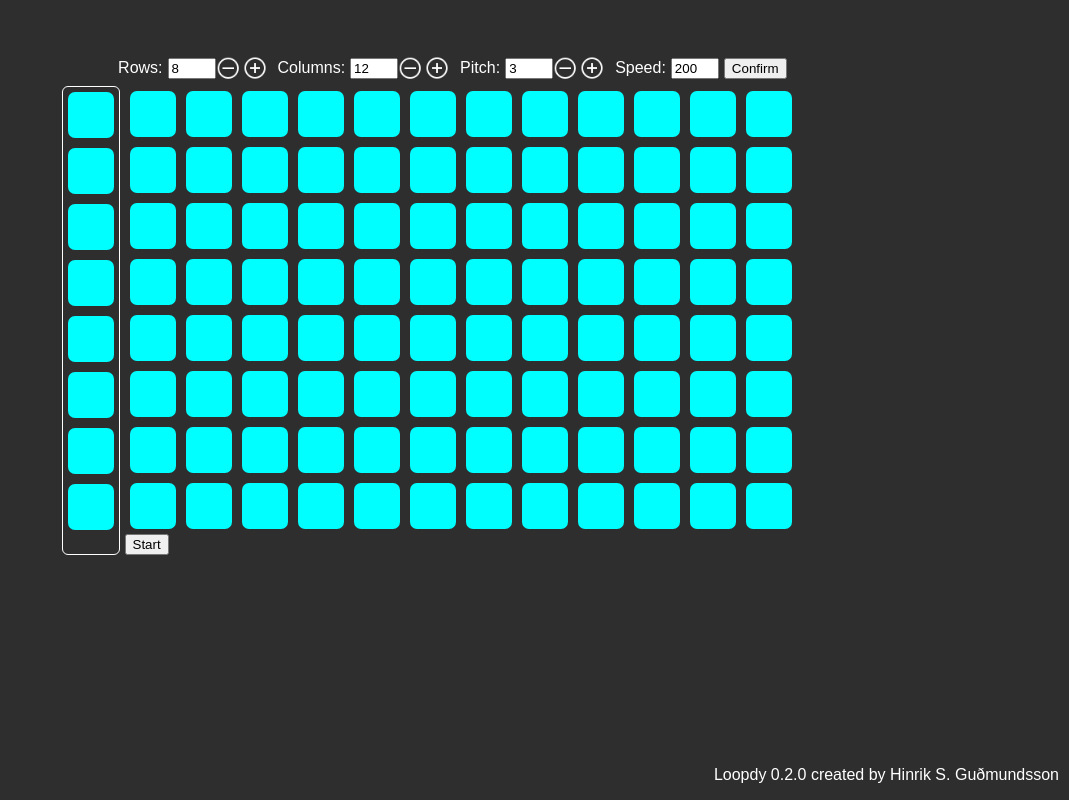
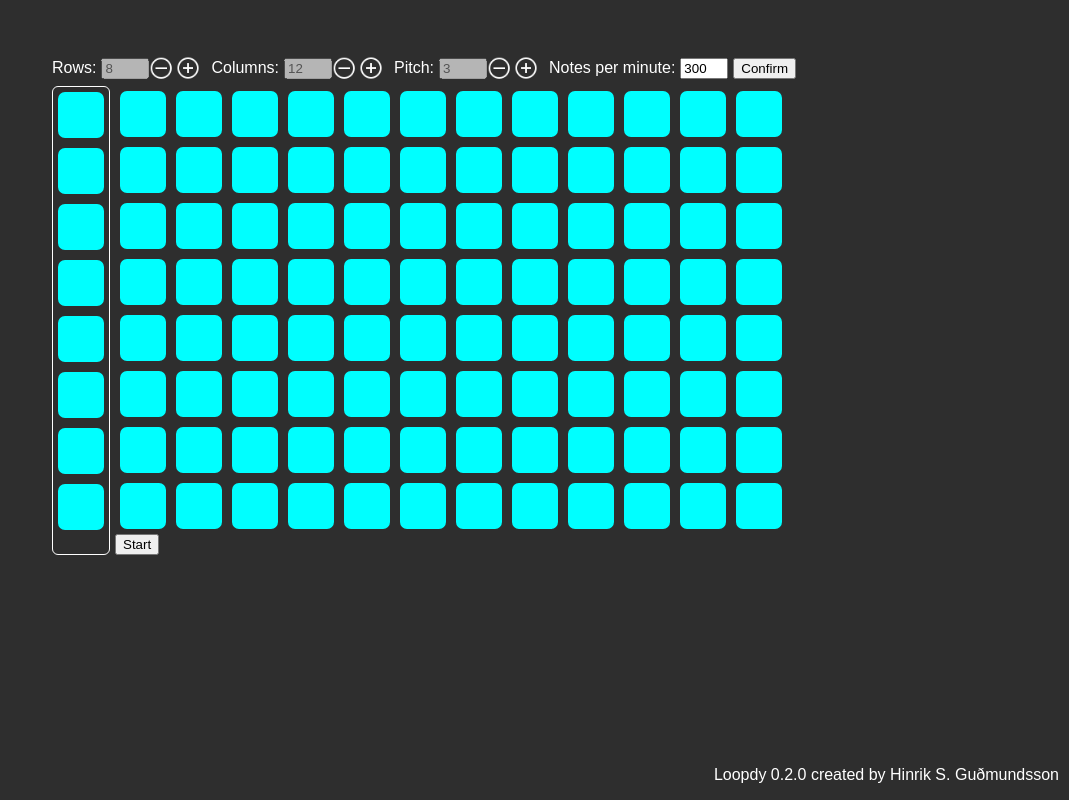
Before and after one commit to hinriksnaer/Loopdy, a React (Create React App) app: page / in a window 1280 px wide. Shown: the whole page, without its empty margins (211-1280 px from the left). Built offline with nearby package versions, Linux system fonts and the light colour scheme.

Commit message:
added conversion to speed and minor adjustments

```diff
--- a/src/App.css
+++ b/src/App.css
@@ -53,7 +53,7 @@ body {
 
 .MenuContainer {
   display: flex;
-  justify-content: flex-end;
+  justify-content: center;
   color: white;
 }
 
--- a/src/BoardSettings.js
+++ b/src/BoardSettings.js
@@ -13,9 +13,13 @@ class BoardSettings extends Component {
   }
 
   state = {
-    speed: this.props.speed,
     rows: this.props.rows,
     cols: this.props.cols
+  }
+
+  componentDidMount() {
+    let speed = 60000/this.props.speed;
+    this.setState({ speed });
   }
 
   handleSpeedChange = (event) => {
@@ -25,7 +29,8 @@ class BoardSettings extends Component {
   speedAltered = () => {
     let { speed } = this.state;
     let { alterSpeed } = this.props;
-    alterSpeed(speed);
+    let convertedSpeed = 60000/speed;
+    alterSpeed(convertedSpeed);
   }
 
   handlePitchChange = (newPitch) => {
@@ -56,7 +61,7 @@ class BoardSettings extends Component {
     return (
       <div className="MenuContainer">
         <div className="InputContainer">
-          <label>Rows:<input type="number" value={this.state.rows}></input></label>
+          <label>Rows:<input type="number" value={this.state.rows} disabled={'true'}></input></label>
           <div className="MenuIconContainer" onClick={() => this.applyRowChange(rows-1)}>
             <img src={ require('./img/minus.png')}/>
           </div>
@@ -65,7 +70,7 @@ class BoardSettings extends Component {
           </div>
         </div>
         <div className="InputContainer">
-          <label>Columns:<input type="number" value={this.state.cols}></input></label>
+          <label>Columns:<input type="number" value={this.state.cols} disabled={'true'}></input></label>
           <div className="MenuIconContainer" onClick={() => this.applyColumnChange(cols-1)}>
             <img src={ require('./img/minus.png')}/>
           </div>
@@ -74,7 +79,7 @@ class BoardSettings extends Component {
           </div>
         </div>
         <div className="InputContainer">
-          <label>Pitch:<input type="number" value={this.props.eigth}></input></label>
+          <label>Pitch:<input type="number" value={this.props.eigth} disabled={'true'}></input></label>
           <div className="MenuIconContainer" onClick={() => this.handlePitchChange(eigth-1)}>
             <img src={ require('./img/minus.png')}/>
           </div>
@@ -83,7 +88,7 @@ class BoardSettings extends Component {
           </div>
         </div>
         <div className="InputContainer">
-          <label>Speed:<input value={this.state.speed} onChange={this.handleSpeedChange}></input></label>
+          <label>Notes per minute:<input value={this.state.speed} onChange={this.handleSpeedChange}></input></label>
           <button onClick={this.speedAltered}>Confirm</button>
         </div>
       </div>
```
Also changed, not shown: src/LoopBoard.js (indentation only).
